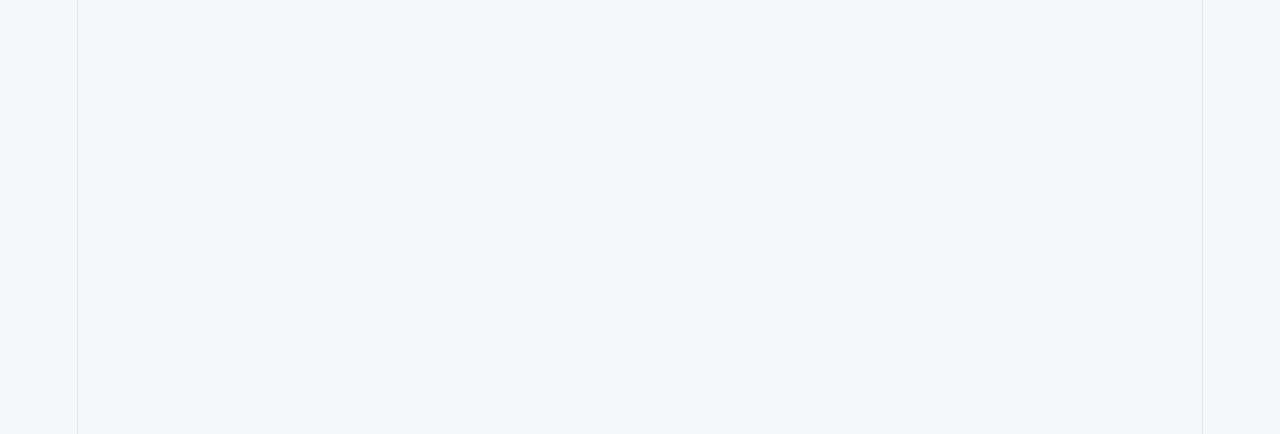
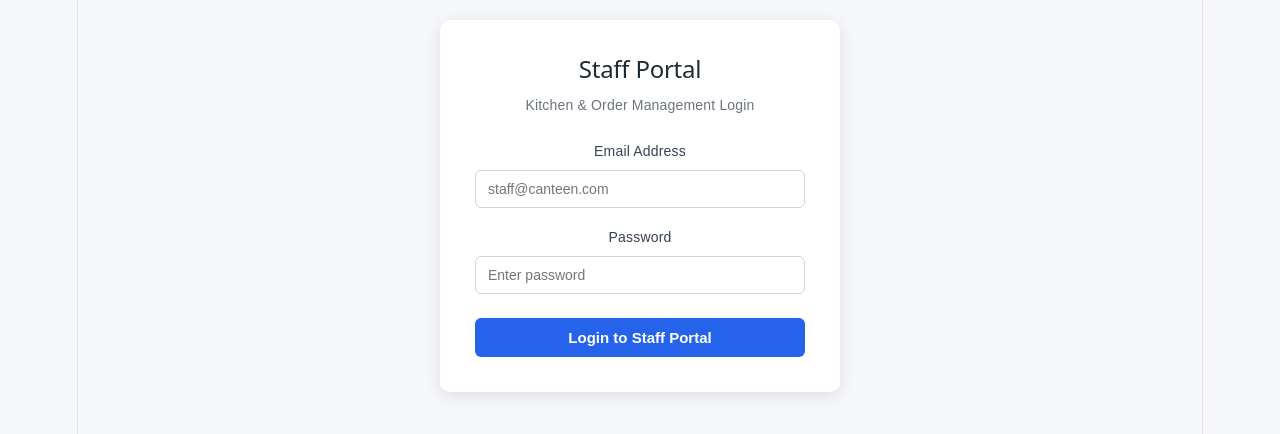
Before and after one commit to shreiyakarunakaran4-tech/smart-canteen-system, a React (Vite) app in the folder frontend/: page /staff-login in a window 1280 px wide. Before the commit this address had no page. Shown: the part 114-548 px from the top of the page. Built offline with nearby package versions, Linux system fonts and the light colour scheme.

Commit message:
Update code

```diff
--- a/frontend/src/App.tsx
+++ b/frontend/src/App.tsx
@@ -11,6 +11,7 @@ import StaffDashboard from "./StaffDashboard";
 import AdminDashboard from "./AdminDashboard";
 import AdminLogin from "./AdminLogin";
 import { CartProvider } from "./CartContext";
+import StaffLogin from './StaffLogin';
 import ManageFood from "./ManageFood";
 
 function App() {
@@ -44,6 +45,7 @@ function App() {
                     <Route path="/admin" element={<AdminDashboard />} />
                     <Route path="/admin-login" element={<AdminLogin />} />
                     <Route path="/manage-food" element={<ManageFood />} />
+                     <Route path="/staff-login" element={<StaffLogin />} />
                 </Routes>
             </BrowserRouter>
         </CartProvider>
--- /dev/null
+++ b/frontend/src/StaffLogin.css
@@ -0,0 +1,87 @@
+.staff-login-container {
+  min-height: 80vh;
+  display: flex;
+  justify-content: center;
+  align-items: center;
+  padding: 20px;
+}
+
+.staff-login-card {
+  width: 100%;
+  max-width: 400px;
+  background-color: #ffffff;
+  border-radius: 10px;
+  padding: 35px;
+  box-shadow: 0 4px 15px rgba(0, 0, 0, 0.1);
+}
+
+.staff-login-card h2 {
+  margin: 0;
+  text-align: center;
+  color: #1f2937;
+  font-size: 24px;
+}
+
+.staff-login-subtext {
+  text-align: center;
+  color: #6b7280;
+  font-size: 14px;
+  margin: 8px 0 20px 0;
+}
+
+.staff-login-error {
+  background-color: #fee2e2;
+  color: #b91c1c;
+  padding: 10px;
+  border-radius: 6px;
+  margin-bottom: 16px;
+  font-size: 14px;
+  text-align: center;
+}
+
+.staff-form-group {
+  display: flex;
+  flex-direction: column;
+  gap: 6px;
+  margin-bottom: 16px;
+}
+
+.staff-form-group label {
+  font-size: 14px;
+  font-weight: 500;
+  color: #374151;
+}
+
+.staff-form-group input {
+  padding: 10px 12px;
+  border: 1px solid #d1d5db;
+  border-radius: 6px;
+  font-size: 14px;
+  outline: none;
+}
+
+.staff-form-group input:focus {
+  border-color: #2563eb;
+}
+
+.staff-login-btn {
+  width: 100%;
+  padding: 11px;
+  background-color: #2563eb;
+  color: #ffffff;
+  border: none;
+  border-radius: 6px;
+  font-size: 15px;
+  font-weight: 600;
+  cursor: pointer;
+  margin-top: 8px;
+}
+
+.staff-login-btn:hover {
+  background-color: #1d4ed8;
+}
+
+.staff-login-btn:disabled {
+  opacity: 0.7;
+  cursor: not-allowed;
+}
--- /dev/null
+++ b/frontend/src/StaffLogin.jsx
@@ -0,0 +1,85 @@
+import React, { useState } from 'react';
+import { useNavigate } from 'react-router-dom';
+import './StaffLogin.css';
+
+const API_BASE_URL = 'https://smart-canteen-backend.onrender.com';
+
+export default function StaffLogin() {
+  const [email, setEmail] = useState('');
+  const [password, setPassword] = useState('');
+  const [error, setError] = useState('');
+  const [loading, setLoading] = useState(false);
+  const navigate = useNavigate();
+
+  const handleSubmit = async (e) => {
+    e.preventDefault();
+    setError('');
+    setLoading(true);
+
+    try {
+      const response = await fetch(`${API_BASE_URL}/api/auth/staff-login`, {
+        method: 'POST',
+        headers: { 'Content-Type': 'application/json' },
+        body: JSON.stringify({ email, password }),
+      });
+
+      const data = await response.json();
+
+      if (!response.ok) {
+        throw new Error(data.message || 'Invalid staff credentials');
+      }
+
+      // Store staff token/session
+      localStorage.setItem('staffToken', data.token || 'logged-in');
+      if (data.staff) {
+        localStorage.setItem('staffInfo', JSON.stringify(data.staff));
+      }
+
+      // Redirect directly to Staff Dashboard
+      navigate('/staff-dashboard');
+    } catch (err) {
+      setError(err.message);
+    } finally {
+      setLoading(false);
+    }
+  };
+
+  return (
+    <div className="staff-login-container">
+      <div className="staff-login-card">
+        <h2>Staff Portal</h2>
+        <p className="staff-login-subtext">Kitchen & Order Management Login</p>
+
+        {error && <div className="staff-login-error">{error}</div>}
+
+        <form onSubmit={handleSubmit}>
+          <div className="staff-form-group">
+            <label>Email Address</label>
+            <input
+              type="email"
+              value={email}
+              onChange={(e) => setEmail(e.target.value)}
+              placeholder="staff@canteen.com"
+              required
+            />
+          </div>
+
+          <div className="staff-form-group">
+            <label>Password</label>
+            <input
+              type="password"
+              value={password}
+              onChange={(e) => setPassword(e.target.value)}
+              placeholder="Enter password"
+              required
+            />
+          </div>
+
+          <button type="submit" className="staff-login-btn" disabled={loading}>
+            {loading ? 'Logging in...' : 'Login to Staff Portal'}
+          </button>
+        </form>
+      </div>
+    </div>
+  );
+}
```
Also changed, not shown: 1 other file (tests, documents, lock files or other folders).
